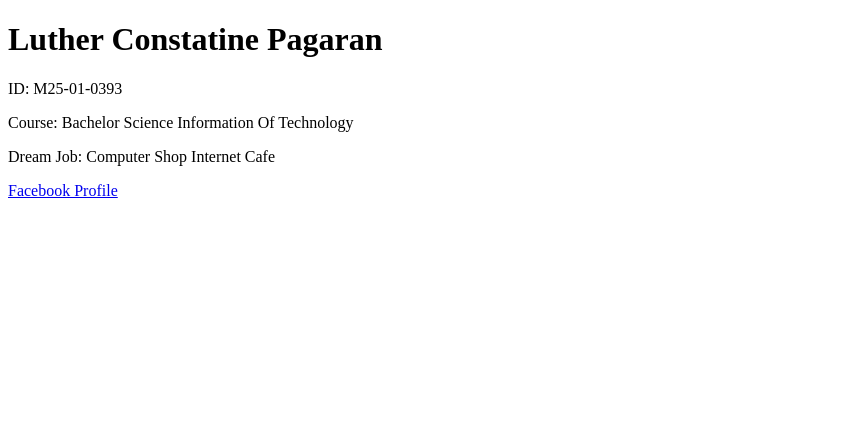
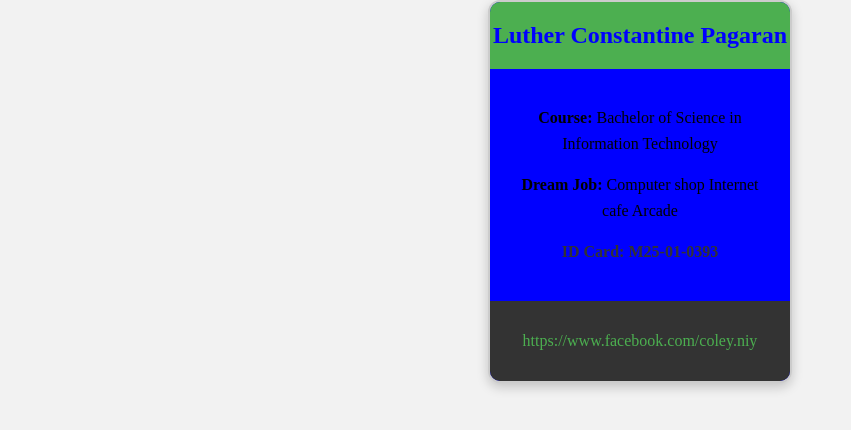
Before and after one commit to luthernc-cmd/catchup-week3-and-push-your-code-to-GitHub., a plain HTML site: page Index.html in a window 1280 px wide. Shown: the whole page, without its empty margins (0-851 px from the left). Drawn offline with Linux system fonts and the light colour scheme.

Commit message:
Update ID card details and styling in Index.html

```diff
--- a/Index.html
+++ b/Index.html
@@ -4,22 +4,84 @@
     <meta charset="UTF-8" />
     <meta name="viewport" content="width=device-width, initial-scale=1.0" />
     <title>Digital ID Card</title>
+    <style>
+      body {
+        font-family: Saraus, pagaran;
+        background-color: #f2f2f2;
+        display: flex;
+        justify-content: center;
+        align-items: center;
+        height: 162 vh;
+        margin: 0;
+      }
+
+      .id-card {
+        width: 300px;
+        border: 2px solid #ccc;
+        border-radius: 12px;
+        overflow: hidden;
+        box-shadow: 0 4px 12px rgba(0,0,0,0.2);
+        background-color: blue;
+        display: flex;
+        flex-direction: column;
+      }
+
+      header {
+        background-color: #4caf50;
+        color: blue;
+        font-size: 24px;
+        font-weight: bold;
+        text-align: center;
+        padding: 20px 0;
+      }
+
+      main {
+        padding: 20px;
+        text-align: center;
+        font-size: 16px;
+        line-height: 1.6;
+      }
+
+      main p.id-number {
+        font-weight: bold;
+        margin-top: 10px;
+        color: #333;
+      }
+
+      footer {
+        background-color: #333;
+        color: white;
+        text-align: center;
+        padding: 15px 0;
+      }
+
+      footer a {
+        color: #4caf50;
+        text-decoration: none;
+      }
+
+      footer a:hover {
+        text-decoration: underline;
+      }
+    </style>
   </head>
-
   <body>
+    <div class="id-card">
       <header>
-      <h1>Luther Constatine Pagaran</h1>
-      <p>ID: M25-01-0393</p>
+        Luther Constantine Pagaran
       </header>
 
       <main>
-      <p>Course: Bachelor Science Information Of Technology</p>
-      <p>Dream Job: Computer Shop Internet Cafe </p>
+        <p><strong>Course:</strong> Bachelor of Science in Information Technology</p>
+        <p><strong>Dream Job:</strong> Computer shop Internet cafe Arcade </p>
+        <p class="id-number">ID Card: M25-01-0393 </p>
       </main>
 
       <footer>
-      <a href="https://www.facebook.com/luther.pagaran.1" target="_blank">
-        Facebook Profile
-      </a>
+        <p>
+          <a href="https:https://www.facebook.com/luther.pagaran.1" target="_blank">https://www.facebook.com/coley.niy</a>
+        </p>
       </footer>
+    </div>
   </body>
+</html>
```
Lines whose indentation alone changed are shown as unchanged.
